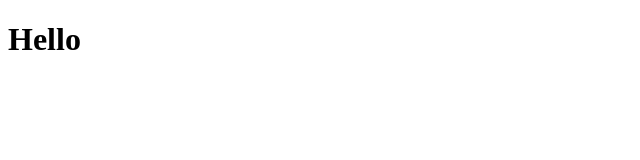
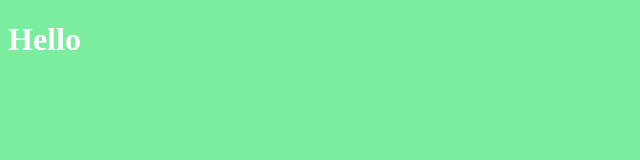
Before and after one commit to badrmtrl/hello-test, a plain HTML site: page index.html in a window 1280 px wide. Shown: the whole page, without its empty margins (0-640 px from the left). Drawn offline with Linux system fonts and the light colour scheme.

Commit message:
green background

```diff
--- a/index.html
+++ b/index.html
@@ -5,6 +5,10 @@
 	<meta charset="utf-8">
 	</title>
   </head>
+  <style>
+    body {background:#7bed9f;
+	      color:white;}
+  </style>
   <body>
     <h1>Hello</h2>
   </body>
```
